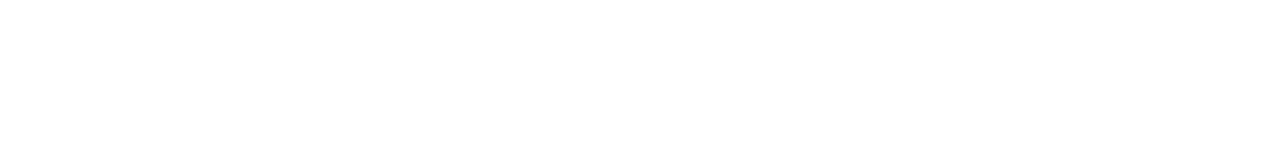
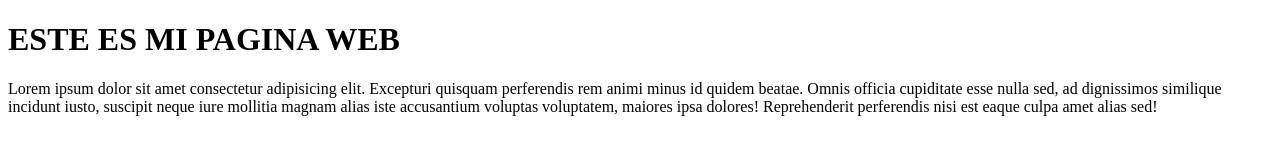
Before and after one commit to tmaygon609/ejercicioVersionado, a plain HTML site: page index.html in a window 1280 px wide. Drawn offline with Linux system fonts and the light colour scheme.

Commit message:
Ampliacion del html

```diff
--- a/index.html
+++ b/index.html
@@ -1,11 +1,21 @@
 <!DOCTYPE html>
 <html lang="en">
-<head>
-    <meta charset="UTF-8">
-    <meta name="viewport" content="width=device-width, initial-scale=1.0">
+  <head>
+    <meta charset="UTF-8" />
+    <meta name="viewport" content="width=device-width, initial-scale=1.0" />
     <title>Document</title>
-</head>
-<body>
+  </head>
+  <body>
+    <h1>ESTE ES MI PAGINA WEB</h1>
+    <p>
+      Lorem ipsum dolor sit amet consectetur adipisicing elit. Excepturi
+      quisquam perferendis rem animi minus id quidem beatae. Omnis officia
+      cupiditate esse nulla sed, ad dignissimos similique incidunt iusto,
+      suscipit neque iure mollitia magnam alias iste accusantium voluptas
+      voluptatem, maiores ipsa dolores! Reprehenderit perferendis nisi est eaque
+      culpa amet alias sed!
+    </p>
 
-</body>
+
+  </body>
 </html>
```
